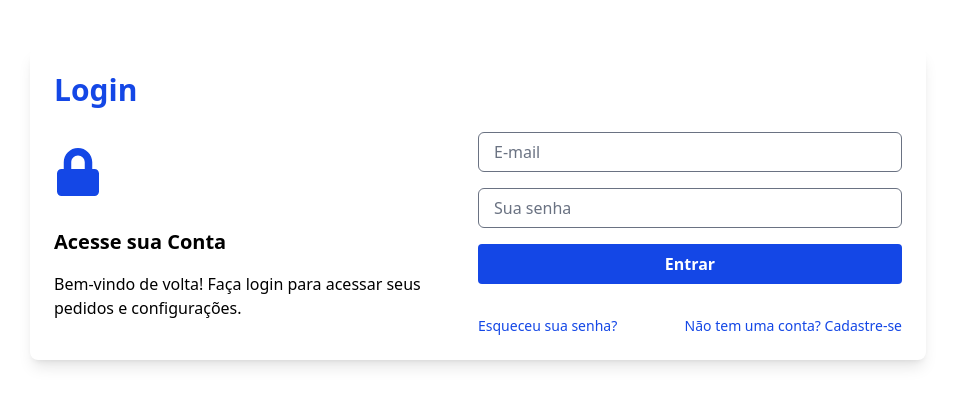
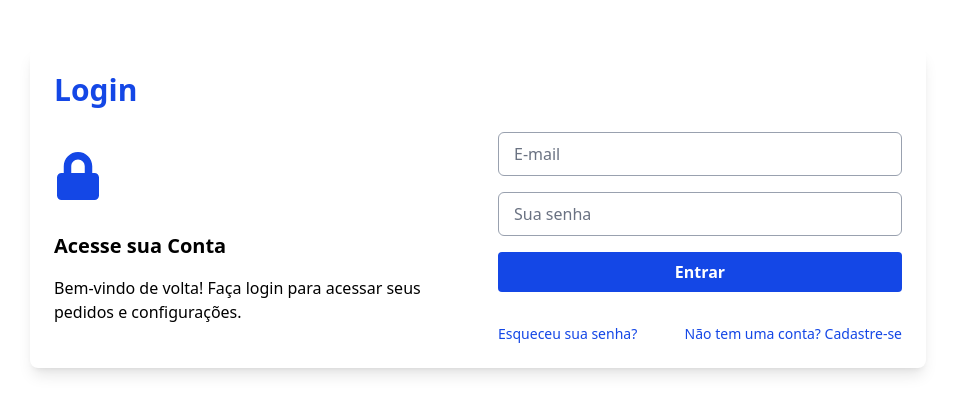
Before and after one commit to AndreyCubas/AJSports, a React (Vite) app: page /login in a window 1280 px wide. Shown: the top 414 px of the page, without its empty margins (162-1117 px from the left). Built offline with nearby package versions, Linux system fonts and the light colour scheme.

Commit message:
fix: Css atualizado dos componentes InputFloat e Input

```diff
--- a/src/components/Input.tsx
+++ b/src/components/Input.tsx
@@ -7,11 +7,11 @@ type InputProps = {
 const Input = React.forwardRef<HTMLInputElement, InputProps>(
   ({ className, ...rest }, ref) => {
     const base =
-      "peer h-10 w-106 bg-transparent px-[15px] py-0 " +
+      "peer w-full h-11 bg-transparent px-4 py-0 " +
       "placeholder-transparent " +
-      "border border-gray-500 rounded-md " +
-      "focus:border-blue-600 " +
-      "focus:outline-none focus:ring-0";
+      "border border-gray-400 rounded-md " +
+      "transition-all duration-200 " +
+      "focus:border-blue-600 focus:outline-none focus:ring-0";
 
     const classes = `${base} ${className || ""}`;
 
@@ -19,5 +19,5 @@ const Input = React.forwardRef<HTMLInputElement, InputProps>(
   }
 );
 
-Input.displayName = "I  nput";
+Input.displayName = "Input";
 export default Input;
--- a/src/components/InputFloat.tsx
+++ b/src/components/InputFloat.tsx
@@ -21,42 +21,36 @@ export const InputFloat = React.forwardRef<
 
       <Input
         {...inputProps}
+        id={effectiveId}
         ref={ref}
-        id={effectiveId}
-        placeholder={label}
+        placeholder=" "
       />
 
       <label
         htmlFor={effectiveId}
-        className="absolute left-0 top-0 flex h-10 w-full items-center
-                   pl-4
-                   transition-all duration-300 ease-in-out
-                   text-gray-500
-                   pointer-events-none
+        className="
+          absolute left-3 top-1/2 -translate-y-1/2
+          px-1 bg-white text-gray-500
+          pointer-events-none
+          transition-all duration-200 ease-out
 
-                   peer-placeholder-shown:text-base
-                   peer-placeholder-shown:pl-4
+          peer-placeholder-shown:text-base
+          peer-placeholder-shown:top-1/2
+          peer-placeholder-shown:-translate-y-1/2
 
-                   peer-focus:top-0
-                   peer-focus:-translate-y-1/2
-                   peer-focus:left-3
-                   peer-focus:text-xs
-                   peer-focus:text-[#777]
-                   peer-focus:bg-white
-                   peer-focus:px-1
-                   peer-focus:h-auto
+          peer-focus:top-0
+          peer-focus:-translate-y-1/2
+          peer-focus:text-xs
+          peer-focus:text-blue-600
 
-                   peer-[&:not(:placeholder-shown)]:top-0
-                   peer-[&:not(:placeholder-shown)]:-translate-y-1/2
-                   peer-[&:not(:placeholder-shown)]:left-3
-                   peer-[&:not(:placeholder-shown)]:text-xs
-                   peer-[&:not(:placeholder-shown)]:text-[#777]
-                   peer-[&:not(:placeholder-shown)]:bg-white /* <-- IMPORTANTE */
-                   peer-[&:not(:placeholder-shown)]:px-1
-                   peer-[&:not(:placeholder-shown)]:h-auto"
+          peer-not-placeholder-shown:top-0
+          peer-not-placeholder-shown:-translate-y-1/2
+          peer-not-placeholder-shown:text-xs
+        "
       >
         {label}
       </label>
+
     </div>
   );
 });
--- a/src/routes/AppRoutes.tsx
+++ b/src/routes/AppRoutes.tsx
@@ -1,7 +1,7 @@
 import { BrowserRouter as Router, Routes, Route, Navigate } from "react-router-dom";
-import Contact from "../pages/contact/Contact";
+import Contact from "../pages/contact/contato";
 import Login from "../pages/Login/Login";
-import Register from "react-router-dom";
+import Register from "../pages/register/Register";
 
 export default function AppRoutes() {
   return (
```
Also changed, not shown: src/pages/register/Register.tsx (renamed from src/pages/register/Regsiter.tsx).
